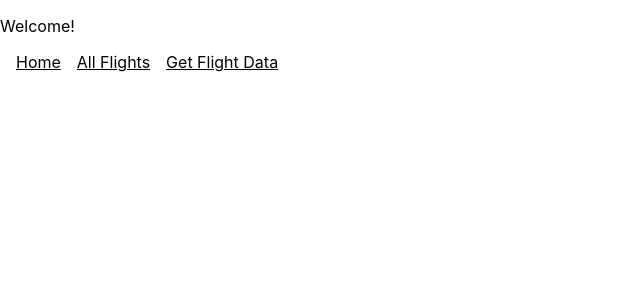
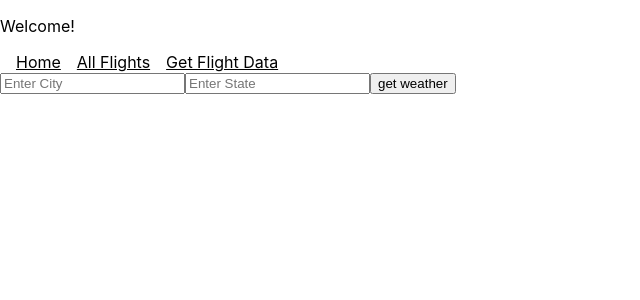
Before and after one commit to RickyaBrooks92/RickyTicky-WeatherApp, a React (Create React App) app: page / in a window 1280 px wide. Shown: the top 300 px of the page, without its empty margins (0-640 px from the left). Built offline with nearby package versions, Linux system fonts and the light colour scheme.

Commit message:
city search for weather comp working

```diff
--- a/src/components/AllFlights.js
+++ b/src/components/AllFlights.js
@@ -1,13 +1,12 @@
 import React from "react";
-import FetchFlights from "../apis/FetchFlights";
-import FetchWeather from "../apis/FetchWeather";
-
+import FetchFlights from "./FetchFlights";
+import FetchWeather from "./FetchWeather";
 export class AllFlights extends React.Component {
   render() {
     return (
       <div>
         <h1>
-          <FetchFlights />
+          {/* <FetchFlights /> */}
           <FetchWeather />
         </h1>
       </div>
--- /dev/null
+++ b/src/components/CitySearch.js
@@ -0,0 +1,55 @@
+// import { response } from "express";
+import React, { useEffect, useState } from "react";
+
+function CitySearch() {
+  const [data, setData] = useState([]);
+  let [city, setCity] = useState("");
+  let [state, setState] = useState("");
+  const uriEncodedState = encodeURIComponent(state);
+  const uriEncodedCity = encodeURIComponent(city);
+
+  const apiGetCityData = async (e) => {
+    e.preventDefault();
+    await fetch(
+      `https://api.openweathermap.org/geo/1.0/direct?q=${uriEncodedCity},${uriEncodedState},3166-2:US &limit=10&appid=ae93a8df4eb012916dd53498f4b2cc0a`
+    )
+      .then((res) => res.json())
+      .then((result) => {
+        console.log(result);
+        const cityInfoData = result[0];
+
+        return fetch(
+          `https://api.openweathermap.org/data/2.5/weather?lat=${cityInfoData.lat}&lon=${cityInfoData.lon}&units=imperial&appid=ae93a8df4eb012916dd53498f4b2cc0a`
+        );
+      })
+      .then((res) => res.json())
+      .then((result) => {
+        setData(result);
+        console.log(result);
+      });
+  };
+  return (
+    <div>
+      {console.log(data)}
+      <form onSubmit={apiGetCityData}>
+        <input
+          type="text"
+          placeholder="Enter City"
+          maxLength="50"
+          value={city}
+          onChange={(e) => setCity(e.target.value)}
+        />
+        <input
+          type="text"
+          placeholder="Enter State"
+          maxLength="50"
+          value={state}
+          onChange={(e) => setState(e.target.value)}
+        />
+        <button type="submit"> get weather </button>
+      </form>
+    </div>
+  );
+}
+
+export default CitySearch;
--- a/src/apis/FetchWeather.js
+++ b/src/components/FetchWeather.js
@@ -15,19 +15,28 @@ function FetchWeather() {
     console.log("Longitude is:", long);
   }, [lat, long]);
 
-  const apiGet = async () => {
-    await fetch(
-      `https://api.openweathermap.org/data/2.5/weather?lat=${lat}&lon=${long}&appid=ae93a8df4eb012916dd53498f4b2cc0a`
+  const apiGet = () => {
+    fetch(
+      `https://api.openweathermap.org/data/2.5/weather?lat=${lat}&lon=${long}&units=imperial&appid=ae93a8df4eb012916dd53498f4b2cc0a`
     )
       .then((res) => res.json())
       .then((result) => {
-        setData(result);
-        console.log(result);
+        const lat = result.lat;
+        const lon = result.lon;
+        return fetch(
+          `https://api.openweathermap.org/data/2.5/weather?lat=${lat}&lon=${lon}&units=imperial&appid=ae93a8df4eb012916dd53498f4b2cc0a`
+        );
+      })
+      .then((response) => response.json())
+      .then((data) => {
+        setData(data);
+        console.log(data);
       });
   };
 
   return (
     <div>
+      {console.log(lat)}
       My API Weather
       <br />
       <button onClick={apiGet}> Fetch Weather Data</button>
--- a/src/components/Navigation.js
+++ b/src/components/Navigation.js
@@ -1,8 +1,8 @@
 import React from "react";
 import AllFlights from "./AllFlights";
 import { BrowserRouter as Router, Route, Routes, Link } from "react-router-dom";
-import FetchFlights from "../apis/FetchFlights";
-
+import FetchFlights from "./FetchFlights";
+import CitySearch from "./CitySearch";
 const Navigation = () => {
   return (
     <Router>
@@ -14,6 +14,7 @@ const Navigation = () => {
           <Link to={"/getFlights"}>Get Flight Data</Link>
         </nav>
         <Routes>
+          <Route exact path="/" element={<CitySearch />} />
           <Route exact path="/flights" element={<AllFlights />} />
           <Route exact path="/getFlights" element={<FetchFlights />} />
         </Routes>
```
Also changed, not shown: package.json (+12 -0 lines), src/components/DisplayWeather.js (added), src/components/FetchFlights.js (renamed from src/apis/FetchFlights.js), src/store/GetCityLocation.js (added), 1 other file (tests, documents, lock files or other folders).
